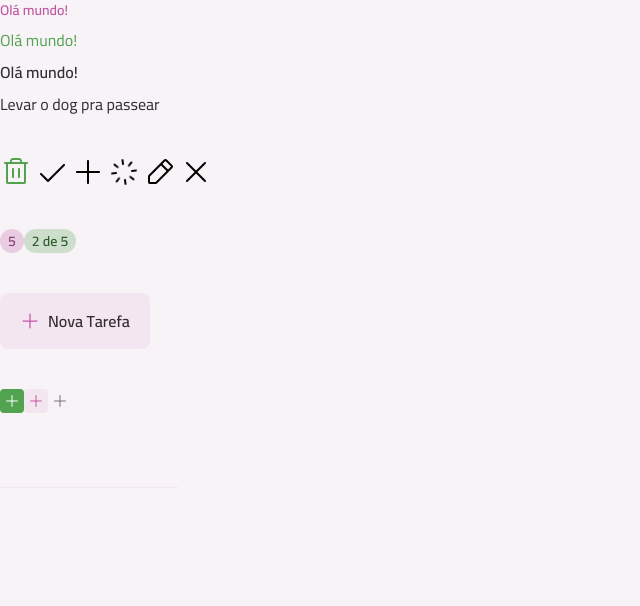
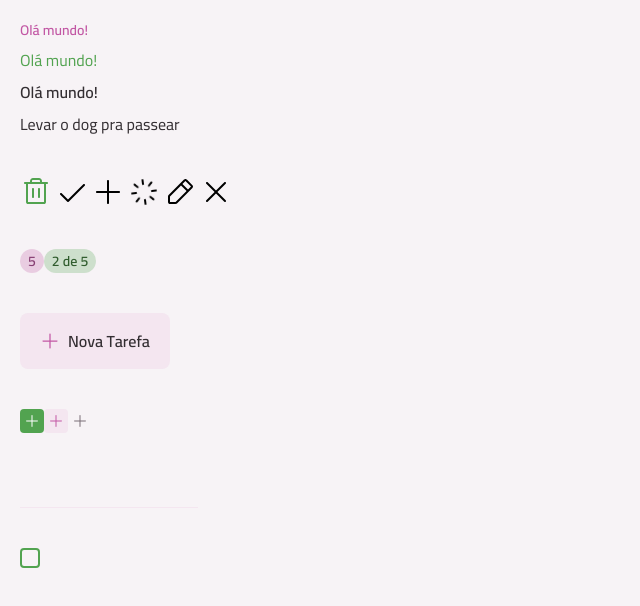
Before and after one commit to Luan-Neumann-Dev/todo-list, a React (Vite) app: page / in a window 1280 px wide. Shown: the top 606 px of the page, without its empty margins (0-640 px from the left). Built offline with nearby package versions, Linux system fonts and the light colour scheme.

Commit message:
feat: :sparkles: input checkbox component

```diff
--- a/src/App.tsx
+++ b/src/App.tsx
@@ -12,10 +12,11 @@
 import Button from "./components/button";
 import ButtonIcon from "./components/button-icon";
 import InputText from "./components/input-text";
+import InputCheckbox from "./components/input-checkbox";
 
 export function App() {
   return (
-    <div className="grid gap-10">
+    <div className="grid gap-10 p-5">
       <div className="flex flex-col gap-2">
         <Text variant="body-sm-bold" className="text-pink-base">
           Olá mundo!
@@ -52,6 +53,10 @@
       <div>
         <InputText />
       </div>
+
+      <div>
+        <InputCheckbox />
+      </div>
     </div>
   )
 }
--- /dev/null
+++ b/src/components/input-checkbox.tsx
@@ -0,0 +1,63 @@
+import { cva, type VariantProps } from "class-variance-authority";
+import Icon from "./icon";
+import CheckIcon from '../assets/icons/check.svg?react';
+
+export const inputCheckboxWrapperVariants = cva(`
+    inline-flex items-center justify-center relative group
+`);
+
+export const inputCheckboxVariants = cva(`
+    appearance-none peer flex items-center justify-center
+    border-2 border-solid transition overflow-hidden cursor-pointer
+    border-green-base hover:border-green-dark hover:bg-green-dark/20
+    checked:border-green-base checked:bg-green-base
+    group-hover:checked:border-green-dark group-hover:checked:bg-green-dark
+`, {
+    variants: {
+        size: {
+            md: 'w-5 h-5 rounded-sm'
+        },
+        disabled: {
+            true: 'pointer-events-none'
+        }
+    },
+    defaultVariants: {
+        size: 'md',
+        disabled: false,
+    }
+})
+
+export const inputCheckboxIconVariants = cva(`
+   absolute top-1/2 left-1 -translate-y-1/2
+   hidden peer-checked:block fill-white
+`, {
+    variants: {
+        size: {
+            md: 'w-3 h-3'
+        }
+    },
+    defaultVariants: {
+        size: 'md'
+    }
+});
+
+interface InputCheckboxProps extends VariantProps<typeof inputCheckboxVariants>,
+    Omit<React.ComponentProps<'input'>, 'size' | 'disabled'> {
+
+}
+
+export default function InputCheckbox({
+    size,
+    disabled,
+    className,
+    ...props
+}: InputCheckboxProps) {
+    return <label className={inputCheckboxWrapperVariants({ className })}>
+        <input
+            type="checkbox"
+            className={inputCheckboxVariants({ size, disabled })}
+            {...props}
+        />
+        <Icon className={inputCheckboxIconVariants({ size })} svg={CheckIcon} />
+    </label>
+}
```
